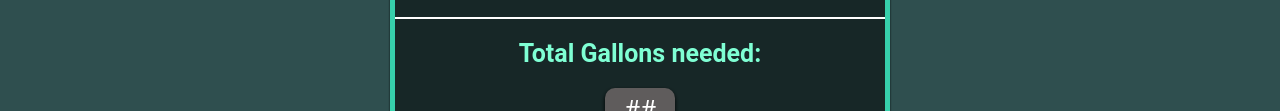
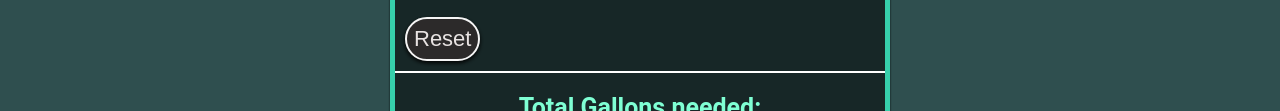
Before and after one commit to JamesWdev/Painting-calc, a plain HTML site: page Painting-calc/index.html in a window 1280 px wide. Shown: the part 906-1017 px from the top of the page. Drawn offline with Linux system fonts and the light colour scheme.

Commit message:
Added a reset input

```diff
--- a/Painting-calc/index.html
+++ b/Painting-calc/index.html
@@ -52,11 +52,13 @@
             <Label for="paint-coats">Coats of paint:</Label>
             <input type="number" id="paint-coats" name="paint_coats" placeholder="#" min="0" step="1" oninput="noDecimal(zeroTrim(this.value))" required><br>
           </div>
+          <input type="reset" placeholder="reset" id="reset">
         </fieldset>
         <hr>
         <h3>Total Gallons needed: </h3>
         <span id="gal-calc">##</span>
         <button type="button">Submit</button>
+
       </form>
 
     </main>
```
